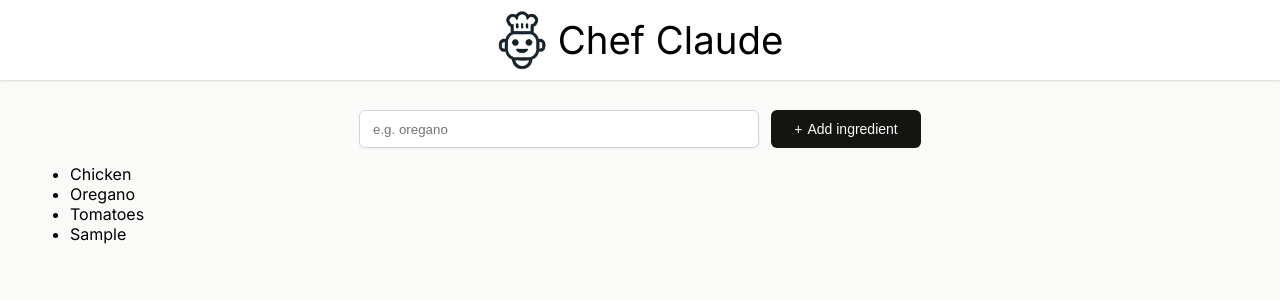
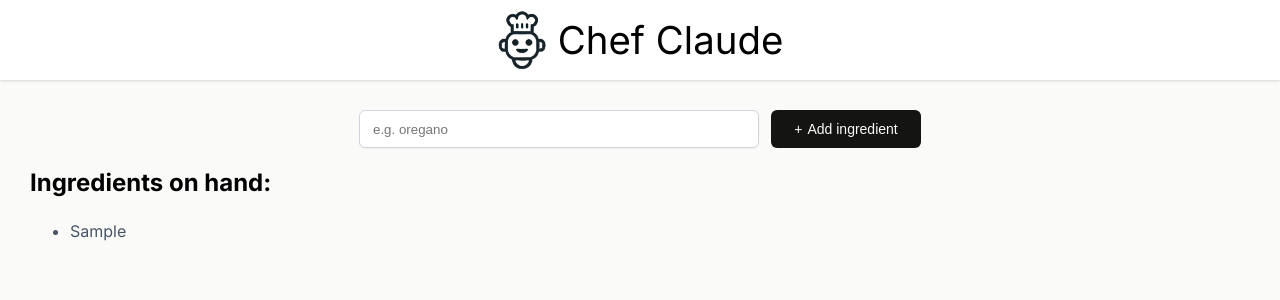
Before and after one commit to dstorz/scrimba-react, a React (Vite) app in the folder chef-claude/: page / in a window 1280 px wide. Both pictures are taken after typing "Sample" into the empty fields and a click on the button "Add ingredient". Shown: the top 300 px of the page. Built offline with nearby package versions, Linux system fonts and the light colour scheme.

Commit message:
Conditional rendering of ingredient list and button

```diff
--- a/chef-claude/components/Main.jsx
+++ b/chef-claude/components/Main.jsx
@@ -1,11 +1,12 @@
 import { useState } from "react";
 
 export default function Main() {
-  const [ingredients, setIngredients] = useState([
-    "Chicken",
-    "Oregano",
-    "Tomatoes",
-  ]);
+  // const [ingredients, setIngredients] = useState([
+  //   "Chicken",
+  //   "Oregano",
+  //   "Tomatoes",
+  // ]);
+  const [ingredients, setIngredients] = useState([]);
 
   function handleSubmit(event) {
     /* Imperative way of handling form submission. Meant to be given to the onSubmit attribute
@@ -51,7 +52,23 @@
           Add ingredient
         </button>
       </form>
-      <ul>{ingredientElements}</ul>
+      {ingredients.length > 0 && (
+        <section>
+          <h2>Ingredients on hand:</h2>
+          <ul className="ingredients-list" aria-live="polite">
+            {ingredientElements}
+          </ul>
+          {ingredients.length > 3 && (
+            <div className="get-recipe-container">
+              <div>
+                <h3>Ready for a recipe?</h3>
+                <p>Generate a recipe from your list of ingredients.</p>
+              </div>
+              <button>Get a recipe</button>
+            </div>
+          )}
+        </section>
+      )}
     </main>
   );
 }
--- a/chef-claude/index.css
+++ b/chef-claude/index.css
@@ -67,3 +67,45 @@
     content: "+";
     margin-right: 5px;
 }
+
+ul.ingredients-list {
+    margin-bottom: 48px;
+}
+
+ul.ingredients-list > li {
+    color: #475467;
+    line-height: 28px;
+}
+
+.get-recipe-container {
+    display: flex;
+    justify-content: space-between;
+    align-items: center;
+    border-radius: 8px;
+    background: #F0EFEB;
+    padding: 10px 28px;
+}
+
+.get-recipe-container h3 {
+    font-size: 1.125rem;
+    font-weight: 500;
+    line-height: 24px;
+}
+
+.get-recipe-container p {
+    color: #6B7280;
+    font-size: 0.875rem;
+    line-height: 20px;
+}
+
+.get-recipe-container button {
+    border: none;
+    border-radius: 6px;
+    background: #D17557;
+    box-shadow: 0px 1px 2px 0px rgba(0, 0, 0, 0.05);
+    color: #FAFAF8;
+    padding: 9px 17px;
+    font-family: Inter, sans-serif;
+    font-size: 0.875rem;
+    cursor: pointer;
+}
```
